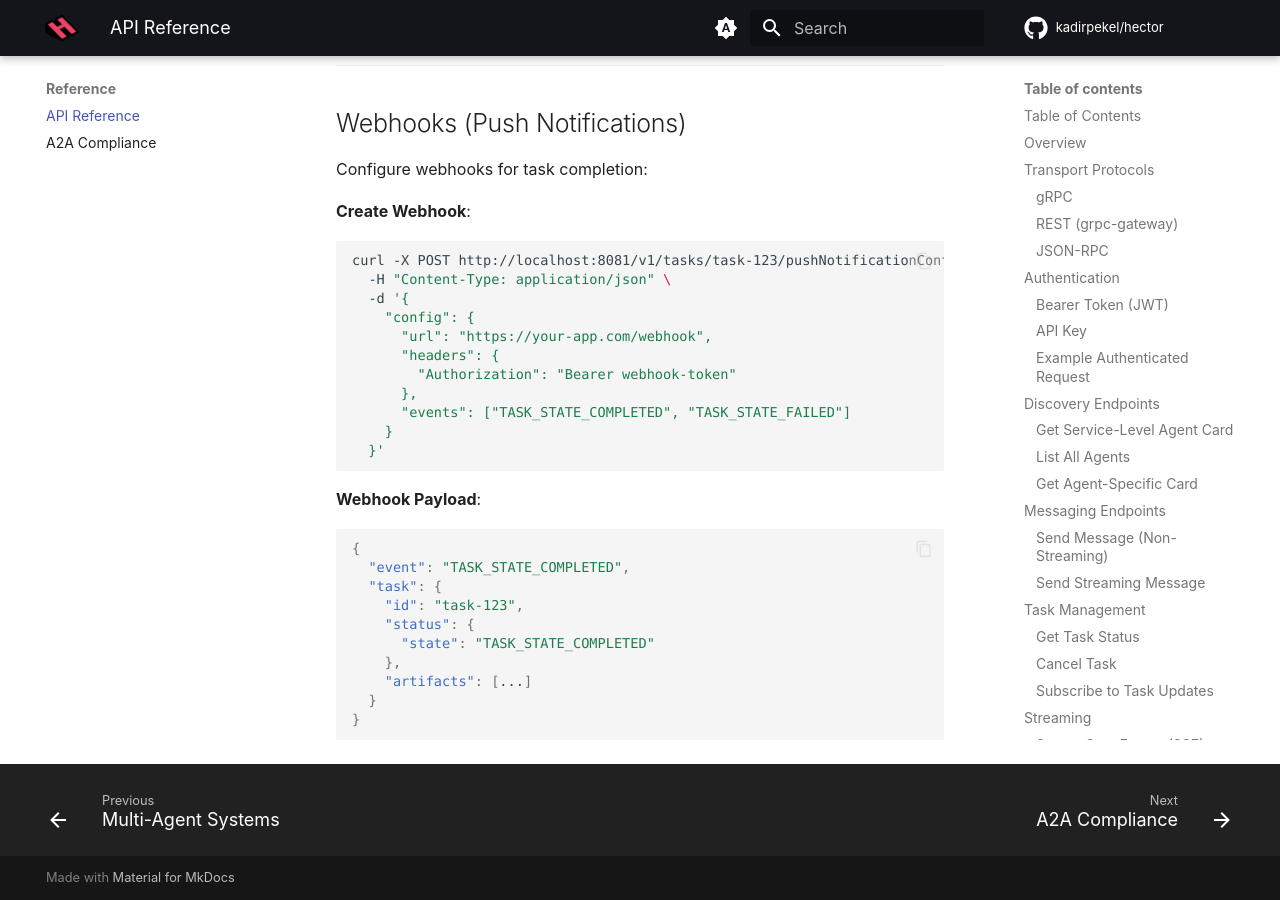
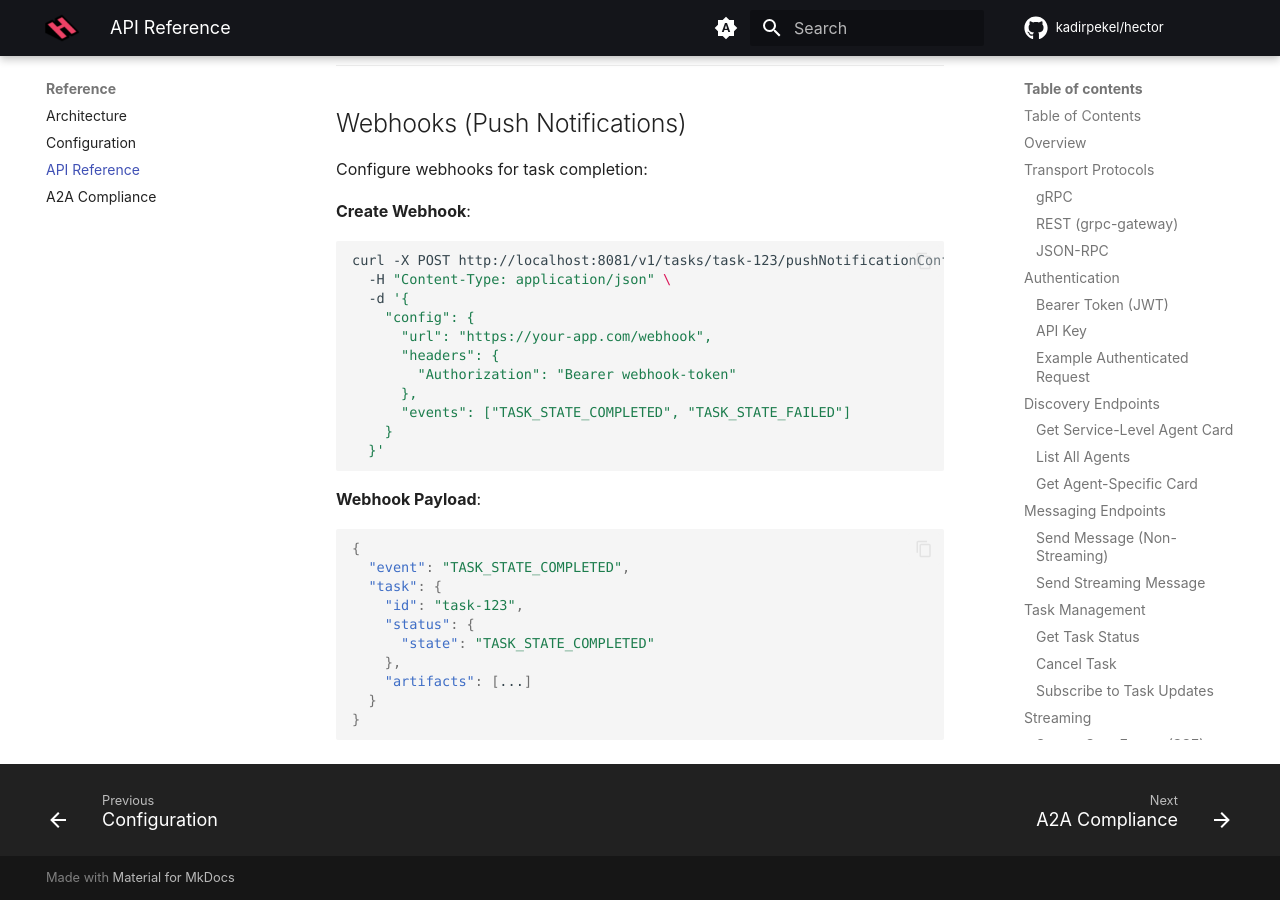
Before and after one commit to kadirpekel/hector, an MkDocs documentation site: the page built from docs/api-reference.md, in a window 1280 px wide and 900 px high, scrolled down 18660 px. Built offline with MkDocs 1.6.1 and Material for MkDocs 9.7.7, drawn with Linux system fonts in a browser that asks for light colours; comment, search, counter and statistics services are not loaded; part of the change alters nothing that is shown.

Commit message:
docs update

```diff
--- a/mkdocs.yml
+++ b/mkdocs.yml
@@ -1,4 +1,4 @@
-site_name: Hector Documentation
+site_name: Hector AI
 site_description: Pure A2A-Native Declarative AI Agent Platform
 site_url: https://gohector.dev
 repo_url: https://github.com/kadirpekel/hector
@@ -64,8 +64,6 @@ nav:
     - Tools & Extensions: tools.md
     - Custom MCP Tools: mcp-custom-tools.md
     - Memory Management: memory.md
-    - Architecture: architecture.md
-    - Configuration: configuration.md
     - Plugin Development: plugins.md
     - Authentication: authentication.md
     - External Agents: external-agents.md
@@ -74,6 +72,8 @@ nav:
     - AI Coding Assistant: tutorial-cursor.md
     - Multi-Agent Systems: tutorial-multi-agent.md
   - Reference:
+    - Architecture: architecture.md
+    - Configuration: configuration.md
     - API Reference: api-reference.md
     - A2A Compliance: a2a-compliance.md
 
```
